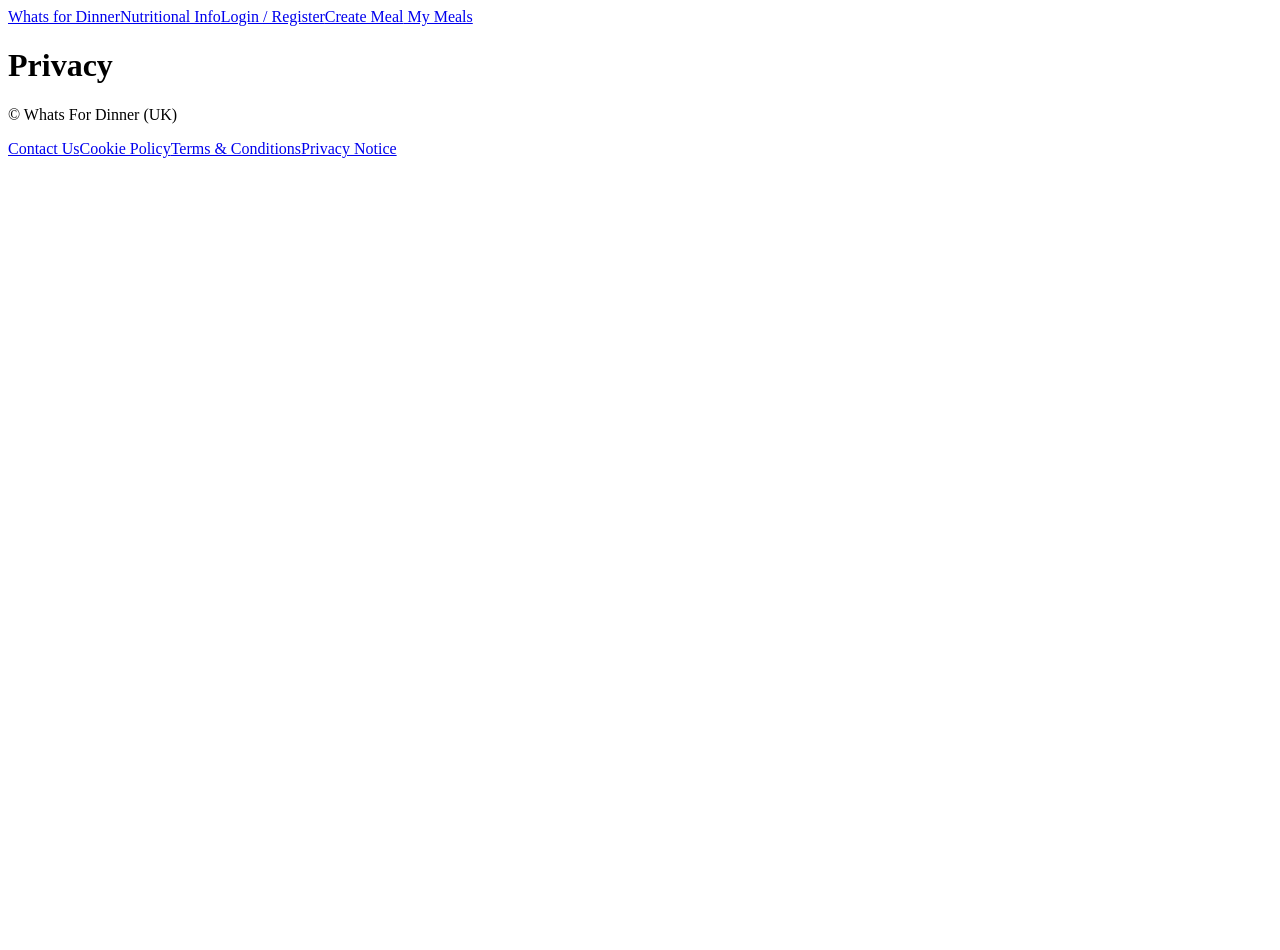
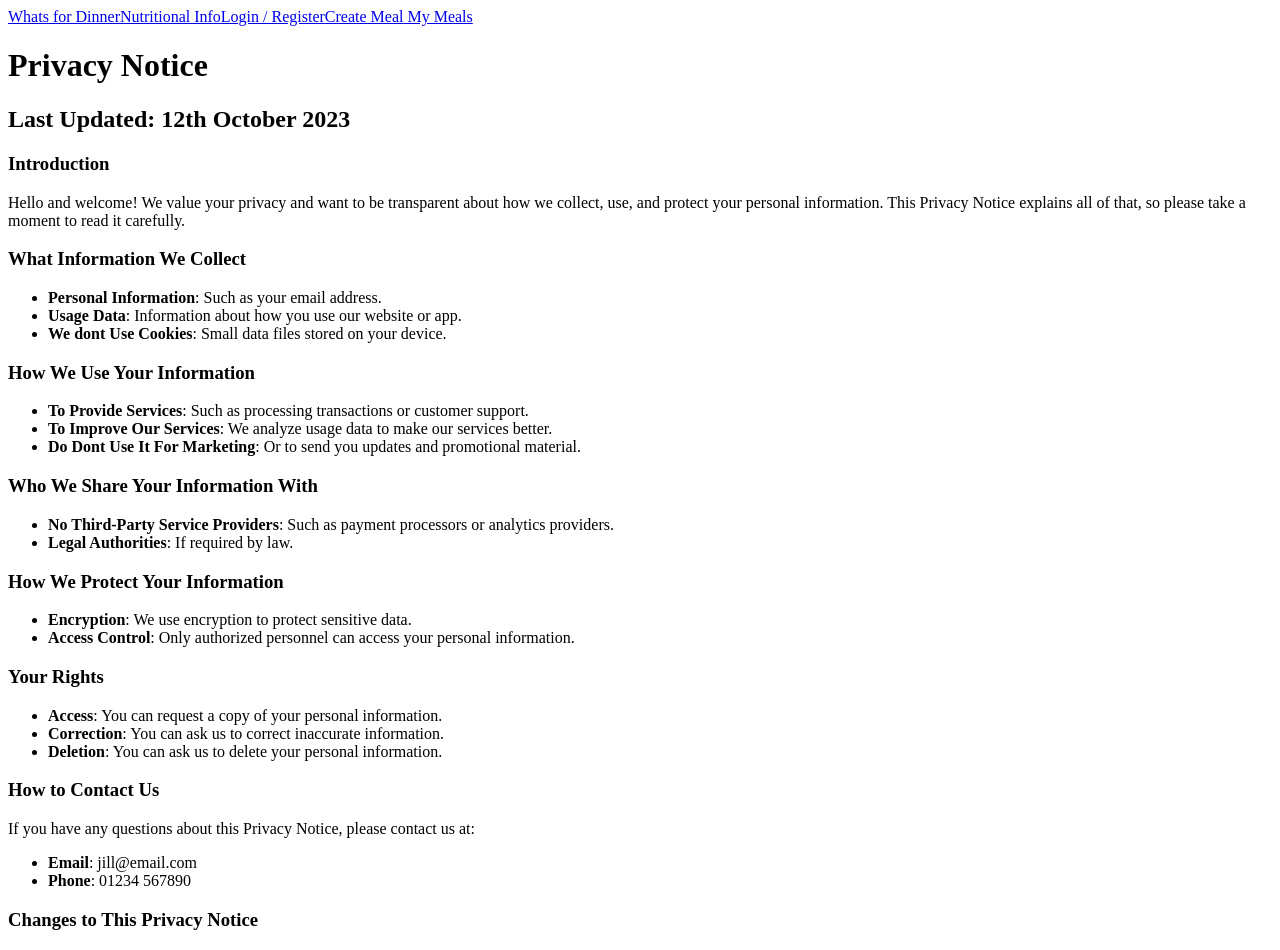
Before and after one commit to jillbmh/whats-for-dinner, a React (Create React App) app in the folder client/: page /privacy-notice in a window 1280 px wide. Shown: the top 950 px of the page. Before the commit the page ends 800 px from the top, so only its background shows below. Built offline with nearby package versions, Linux system fonts and the light colour scheme.

Commit message:
footer content added

```diff
--- a/client/src/components/CreateMeal.js
+++ b/client/src/components/CreateMeal.js
@@ -158,7 +158,7 @@ export default function CreateMeal() {
             </li>
           ))}
         </ul>
-        {/* //this button uses navigate to move the ingredients and the create meal function */}
+        {/* //this button executes the create meal function */}
         <button onClick={createMeal}>Create My Meal</button>
       </section>
       {error && (
--- a/client/src/components/Footer/Cookies.js
+++ b/client/src/components/Footer/Cookies.js
@@ -1,5 +1,47 @@
 export default function Cookies() {
   return (
-    <h1>Cookies</h1>
+    <main>
+      <h1>Cookie Policy</h1>
+
+      <h2>Last Updated: 12/10/23</h2>
+
+      <h3>What Are Cookies?</h3>
+      <p>Cookies are small text files that are stored on your computer or mobile device when you visit a website. They help websites remember information about your visit, like your preferred language and other settings.</p>
+
+      <h3>Why We Dont Use Cookies</h3>
+      <p>We dont use cookies for several reasons:</p>
+      <ul>
+        <li><strong>Essential Cookies</strong>: These are required for the website to function properly.</li>
+        <li><strong>Performance Cookies</strong>: These help us understand how visitors interact with our website.</li>
+        <li><strong>Advertising Cookies</strong>: These are used to deliver relevant ads to you.</li>
+      </ul>
+
+      <h3>Types of Cookies We Dont Use</h3>
+      <p>Here are some cookies we dont use:</p>
+      <ul>
+        <li><strong>Session Cookies</strong>: Temporary cookies that are deleted when you close your browser.</li>
+        <li><strong>Persistent Cookies</strong>: These stay on your device until they expire or you delete them.</li>
+        <li><strong>Third-Party Cookies</strong>: Cookies set by websites other than ours, like social media platforms or advertisers.</li>
+      </ul>
+
+      <h3>How to Manage Cookies</h3>
+      <p>You can manage or disable cookies through your browser settings. Heres how to do it on some popular browsers:</p>
+      <ul>
+        <li><strong>Chrome</strong>: Settings - Privacy and security - Cookies and other site data</li>
+        <li><strong>Firefox</strong>: Options - Privacy & Security - Cookies and Site Data</li>
+        <li><strong>Safari</strong>: Preferences - Privacy - Cookies and website data</li>
+      </ul>
+
+      <h3>Changes to This Cookie Policy</h3>
+      <p>We may update this Cookie Policy from time to time. Any changes will be posted on this page, and if theyre significant, well notify you through email or a notice on our website.</p>
+
+      <h3>Contact Us</h3>
+      <p>If you have any questions about this Cookie Policy, feel free to contact us at:</p>
+      <ul>
+        <li><strong>Email</strong>: jill@gmail.com</li>
+        <li><strong>Phone</strong>: 01234 567890</li>
+      </ul>
+    </main>
+
   )
 }
--- a/client/src/components/Footer/Privacy.js
+++ b/client/src/components/Footer/Privacy.js
@@ -1,5 +1,58 @@
 export default function Privacy() {
   return (
-    <h1>Privacy</h1>
+    <main>
+      <h1>Privacy Notice</h1>
+
+      <h2>Last Updated: 12th October 2023</h2>
+
+      <h3>Introduction</h3>
+      <p>Hello and welcome! We value your privacy and want to be transparent about how we collect, use, and protect your personal information. This Privacy Notice explains all of that, so please take a moment to read it carefully.</p>
+
+      <h3>What Information We Collect</h3>
+      <ul>
+        <li><strong>Personal Information</strong>: Such as your email address. </li>
+        <li><strong>Usage Data</strong>: Information about how you use our website or app.</li>
+        <li><strong>We dont Use Cookies</strong>: Small data files stored on your device.</li>
+      </ul>
+
+      <h3>How We Use Your Information</h3>
+      <ul>
+        <li><strong>To Provide Services</strong>: Such as processing transactions or customer support.</li>
+        <li><strong>To Improve Our Services</strong>: We analyze usage data to make our services better.</li>
+        <li><strong>Do Dont Use It For Marketing</strong>: Or to send you updates and promotional material.</li>
+      </ul>
+
+      <h3>Who We Share Your Information With</h3>
+      <ul>
+        <li><strong>No Third-Party Service Providers</strong>: Such as payment processors or analytics providers.</li>
+        <li><strong>Legal Authorities</strong>: If required by law.</li>
+      </ul>
+
+      <h3>How We Protect Your Information</h3>
+      <ul>
+        <li><strong>Encryption</strong>: We use encryption to protect sensitive data.</li>
+        <li><strong>Access Control</strong>: Only authorized personnel can access your personal information.</li>
+      </ul>
+
+      <h3>Your Rights</h3>
+      <ul>
+        <li><strong>Access</strong>: You can request a copy of your personal information.</li>
+        <li><strong>Correction</strong>: You can ask us to correct inaccurate information.</li>
+        <li><strong>Deletion</strong>: You can ask us to delete your personal information.</li>
+      </ul>
+
+      <h3>How to Contact Us</h3>
+      <p>If you have any questions about this Privacy Notice, please contact us at:</p>
+      <ul>
+        <li><strong>Email</strong>: jill@email.com</li>
+        <li><strong>Phone</strong>: 01234 567890</li>
+      </ul>
+
+      <h3>Changes to This Privacy Notice</h3>
+      <p>We may update this Privacy Notice from time to time. Well notify you of any significant changes.</p>
+
+
+
+    </main>
   )
 }
--- a/client/src/components/Footer/Terms.js
+++ b/client/src/components/Footer/Terms.js
@@ -1,5 +1,38 @@
 export default function Terms() {
   return (
-    <h1>Terms and Conditions</h1>
+    <main>
+
+      <h1>Terms and Conditions</h1>
+
+      <h2>Last Updated: 12th October 2023</h2>
+
+      <h3>Introduction</h3>
+      <p>Welcome to <strong>Whats for Dinner?</strong> By using our services, you agree to these Terms and Conditions. Please read them carefully.</p>
+
+      <h3>Services</h3>
+      <p>We provide a platform for you to discover, create, and store your favourite meals. Our services are subject to availability and may change over time.</p>
+
+      <h3>Account</h3>
+      <p>To use certain features, you may need to create an account. You are responsible for keeping your account secure.</p>
+
+      <h3>Content</h3>
+      <p>All content on this website is owned by us or our licensors and is subject to copyright laws.</p>
+
+      <h3>Limitation of Liability</h3>
+      <p>We are not liable for any damages or losses related to your use of our services. If youre not satisfied with our services, your sole remedy is to stop using them.</p>
+
+      <h3>Privacy</h3>
+      <p>Your privacy is important to us. Please read our Privacy Policy to learn how we handle your personal information.</p>
+
+      <h3>Termination</h3>
+      <p>We reserve the right to terminate or suspend your account and access to our services at our sole discretion, without notice, for conduct that we believe violates these Terms or is harmful to other users, us, or third parties, or for any other reason.</p>
+
+      <h3>Changes to These Terms</h3>
+      <p>We may update these Terms and Conditions from time to time. We will notify you of any changes by posting the new Terms and Conditions on this page.</p>
+
+      <h3>Contact Us</h3>
+      <p>If you have any questions about these Terms and Conditions, please contact us.</p>
+
+    </main>
   )
 }
--- a/client/src/components/SingleMeal.js
+++ b/client/src/components/SingleMeal.js
@@ -1,14 +1,38 @@
-import { useLocation } from 'react-router-dom'
+import axios from 'axios'
+import { useLocation, useNavigate } from 'react-router-dom'
 import { Link, useParams } from 'react-router-dom'
+import { useState, useEffect } from 'react'
+import { getToken } from '../lib/auth'
 
 
 export default function SingleMeal() {
+
   const location = useLocation()
-  // const { mealId } = useParams()
+  const navigate = useNavigate()
+  const [ meal, setMeal ] = useState(null)
+  const { mealId } = useParams()
+
 
   const selectedIngredients = location.state && location.state.selectedIngredients ? location.state.selectedIngredients : []
   console.log('selected ingredients =>',selectedIngredients)
   // console.log('mealId in SingleMeal', mealId)
+
+
+  async function deleteMeal() {
+    try {
+      await axios.delete(`/api/my-meals/${mealId}`, {
+        headers: {
+          Authorization: `Bearer ${getToken()}`,
+        },
+      })
+      navigate('/my-meals')
+    } catch (error) {
+      console.log(error)
+    }
+  }
+
+
+
   return (
     <main className='my-meal-container'>
       <h1>Great choice! Here is your meal:</h1>
@@ -32,7 +56,9 @@ export default function SingleMeal() {
         <Link to="/create-meal" className="button">Create another</Link>
         <Link to="*" className="button">Print</Link>
         <Link to="/update" className="button">Edit Meal</Link>
+        <Link to="/my-meals" className="button" onClick={deleteMeal}>Delete Meal</Link>
       </section>
+
     </main>
   )
 }
```
